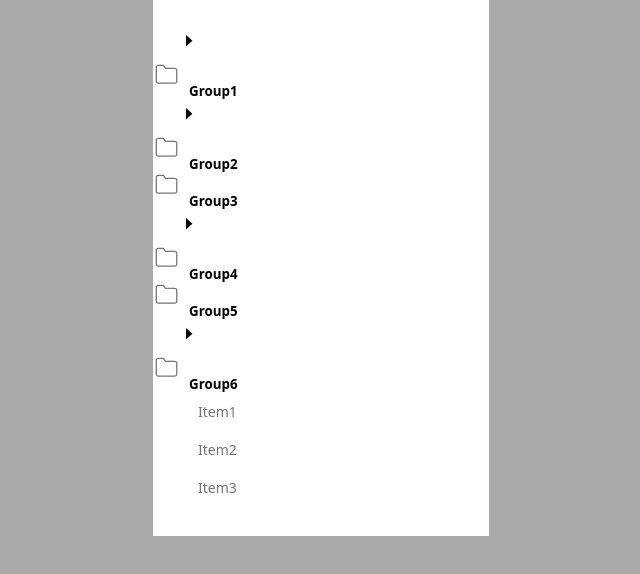
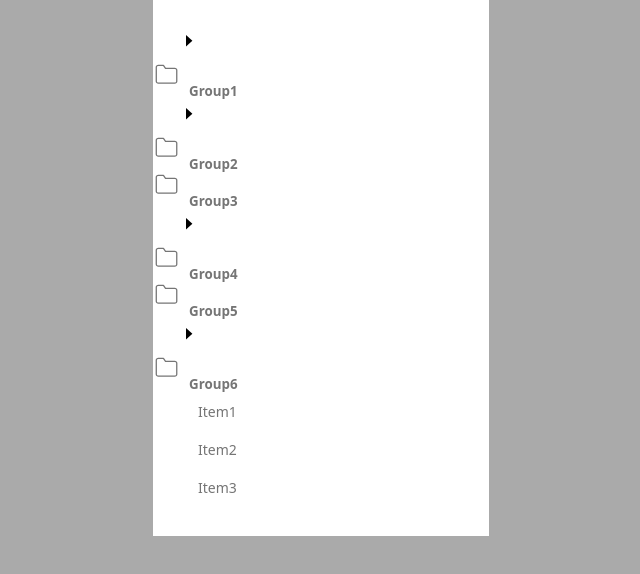
Before and after one commit to Kayoungkimjs/react-list, a React (Vite) app: page / in a window 1280 px wide. Shown: the top 574 px of the page, without its empty margins (319-959 px from the left). Built offline with nearby package versions, Linux system fonts and the light colour scheme; what emotion-normalize would draw is missing.

Commit message:
💄 Update global styles

```diff
--- a/src/globalStyles.ts
+++ b/src/globalStyles.ts
@@ -8,6 +8,7 @@ export const GlobalStyles = css`
   * {
     font-family: 'Noto Sans KR', 'Noto Sans', sans-serif;
     margin: 0;
+    color: #757575;
     -moz-osx-font-smoothing: grayscale;
     -webkit-font-smoothing: antialiased;
     box-sizing: border-box;
@@ -18,6 +19,7 @@ export const GlobalStyles = css`
   }
 
   body {
+    font-family: 'Noto Sans KR', 'Noto Sans', sans-serif;
     color: #757575;
     background-color: #aaaaaa;
   }
```
